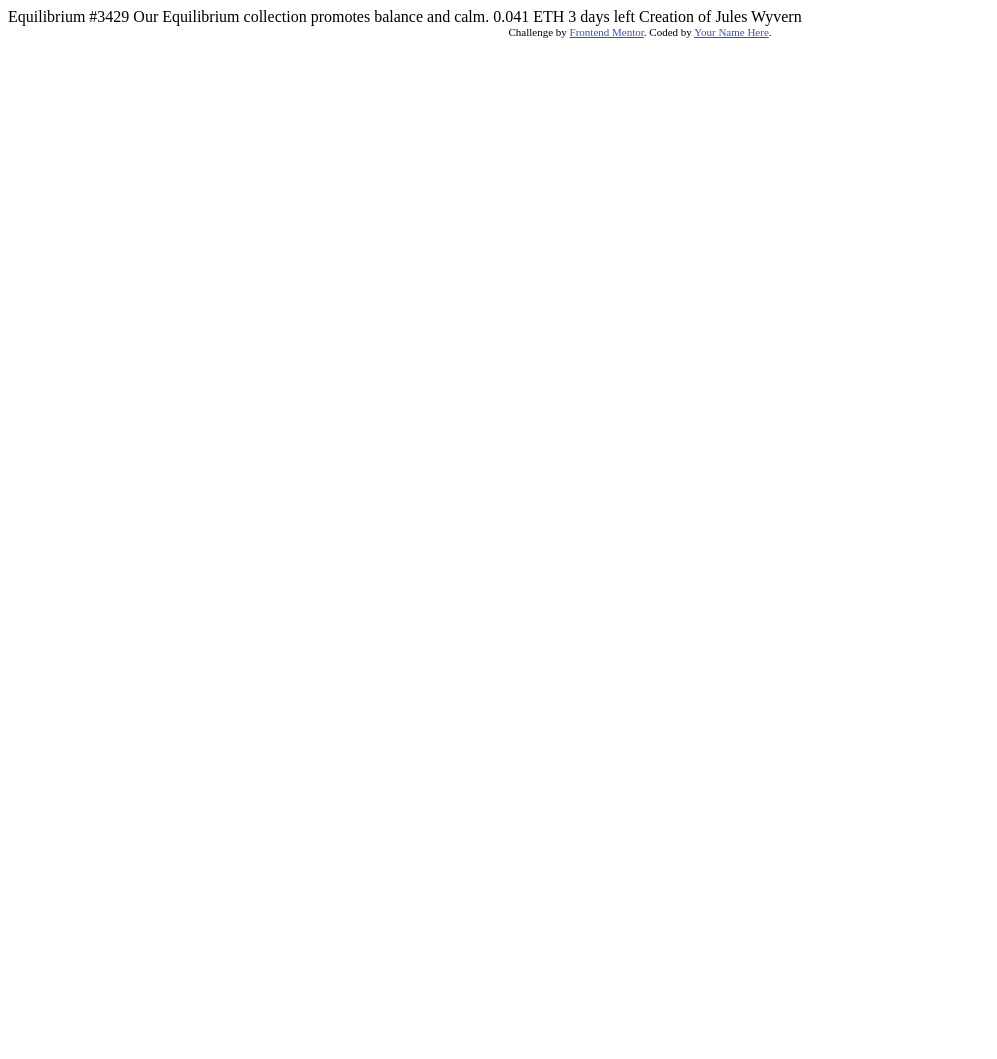
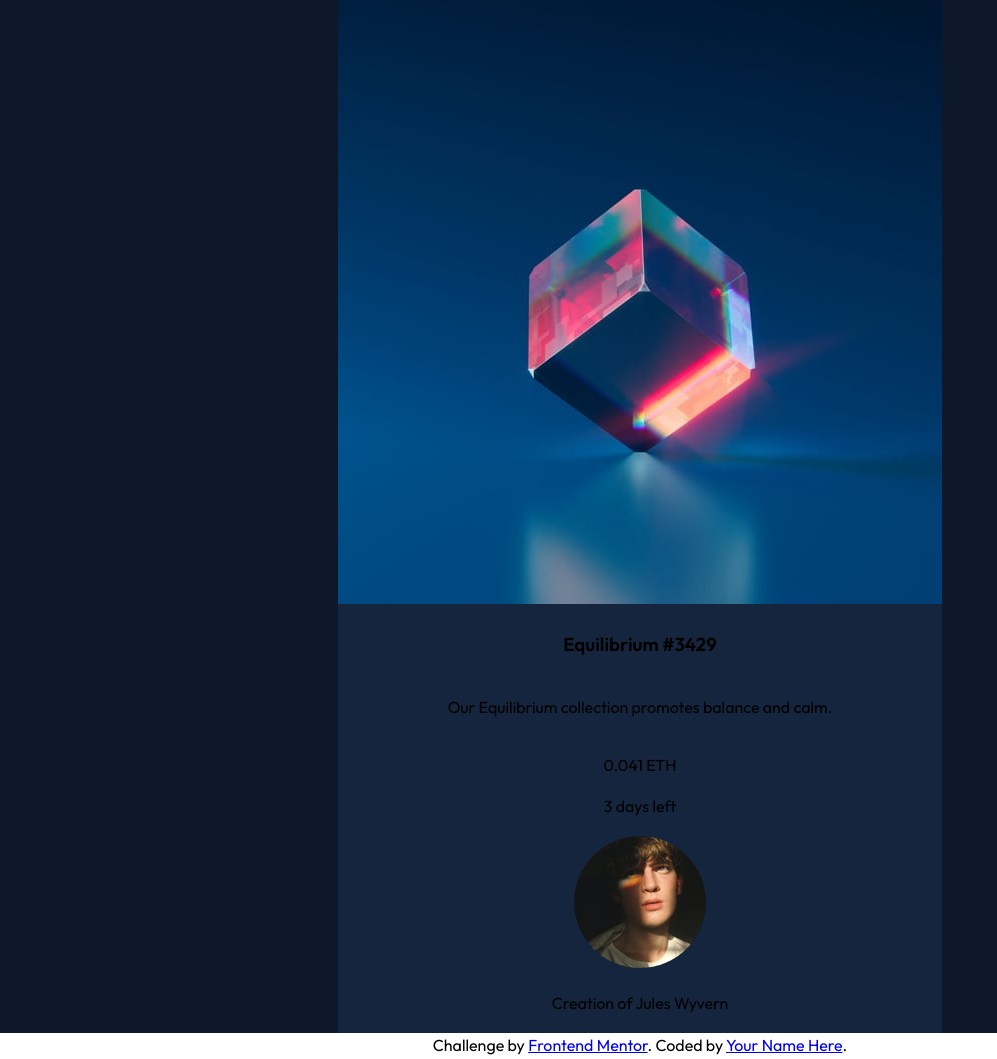
Before and after one commit to peter-xiong/nft-card-preview-component-main, a plain HTML site: page index.html in a window 1280 px wide. Shown: the whole page, without its empty margins (0-997 px from the left). Before the commit the page ends 800 px from the top, so only its background shows below. Drawn offline with Linux system fonts and the light colour scheme.

Commit message:
Initial creation and setup

```diff
--- a/index.html
+++ b/index.html
@@ -1,33 +1,53 @@
 <!DOCTYPE html>
 <html lang="en">
   <head>
-  <meta charset="UTF-8">
-  <meta name="viewport" content="width=device-width, initial-scale=1.0"> <!-- displays site properly based on user's device -->
+    <meta charset="UTF-8" />
+    <meta name="viewport" content="width=device-width, initial-scale=1.0" />
+    <!-- displays site properly based on user's device -->
 
-  <link rel="icon" type="image/png" sizes="32x32" href="./images/favicon-32x32.png">
+    <link
+      rel="icon"
+      type="image/png"
+      sizes="32x32"
+      href="./images/favicon-32x32.png"
+    />
 
     <title>Frontend Mentor | NFT preview card component</title>
-
-  <!-- Feel free to remove these styles or customise in your own stylesheet 👍 -->
-  <style>
-    .attribution { font-size: 11px; text-align: center; }
-    .attribution a { color: hsl(228, 45%, 44%); }
-  </style>
+    <link rel="preconnect" href="https://fonts.googleapis.com" />
+    <link rel="preconnect" href="https://fonts.gstatic.com" crossorigin />
+    <link
+      href="https://fonts.googleapis.com/css2?family=Outfit:wght@300;400;600&display=swap"
+      rel="stylesheet"
+    />
+    <link rel="stylesheet" href="style.css" />
   </head>
   <body>
-
-  Equilibrium #3429
-
-  Our Equilibrium collection promotes balance and calm.
-
-  0.041 ETH
-  3 days left
-
-  Creation of Jules Wyvern
-
+    <div class="container">
+      <div class="main-content">
+        <div class="img-container">
+          <img src="./images/image-equilibrium.jpg" alt="" />
+        </div>
+        <div class="h-container">
+          <h3>Equilibrium #3429</h3>
+        </div>
+        <div class="about">
+          <p>Our Equilibrium collection promotes balance and calm.</p>
+        </div>
+        <div class="stats">
+          <p>0.041 ETH</p>
+          <p>3 days left</p>
+        </div>
+        <div class="creator">
+          <img src="./images/image-avatar.png" alt="" />
+          <p>Creation of Jules Wyvern</p>
+        </div>
+      </div>
+    </div>
     <div class="attribution">
-    Challenge by <a href="https://www.frontendmentor.io?ref=challenge" target="_blank">Frontend Mentor</a>.
-    Coded by <a href="#">Your Name Here</a>.
+      Challenge by
+      <a href="https://www.frontendmentor.io?ref=challenge" target="_blank"
+        >Frontend Mentor</a
+      >. Coded by <a href="#">Your Name Here</a>.
     </div>
   </body>
 </html>
--- /dev/null
+++ b/style.css
@@ -0,0 +1,30 @@
+:root {
+  --primary-color: hsl(215, 51%, 70%);
+  --second-color: hsl(178, 100%, 50%);
+  --blue-mbg-: hsl(217, 54%, 11%);
+  --blue-cbg-: hsl(216, 50%, 16%);
+  --blue-line-: hsl(215, 32%, 27%)
+  --white-: hsl(0, 0%, 100%)
+  --fs-: 1.2rem;
+}
+body {
+  margin: 0;
+  padding: 0;
+  line-height: 1.6;
+  text-align: center;
+  font-family: Outfit, Helvetica, sans-serif;
+}
+
+.container {
+  background-color: var(--blue-mbg-);
+  width: 100%;
+  display: flex;
+  justify-content: center;
+  align-items: center;
+}
+
+.main-content {
+  display: flex;
+  flex-direction: column;
+  background-color: var(--blue-cbg-);
+}
```
Lines whose indentation alone changed are shown as unchanged.
